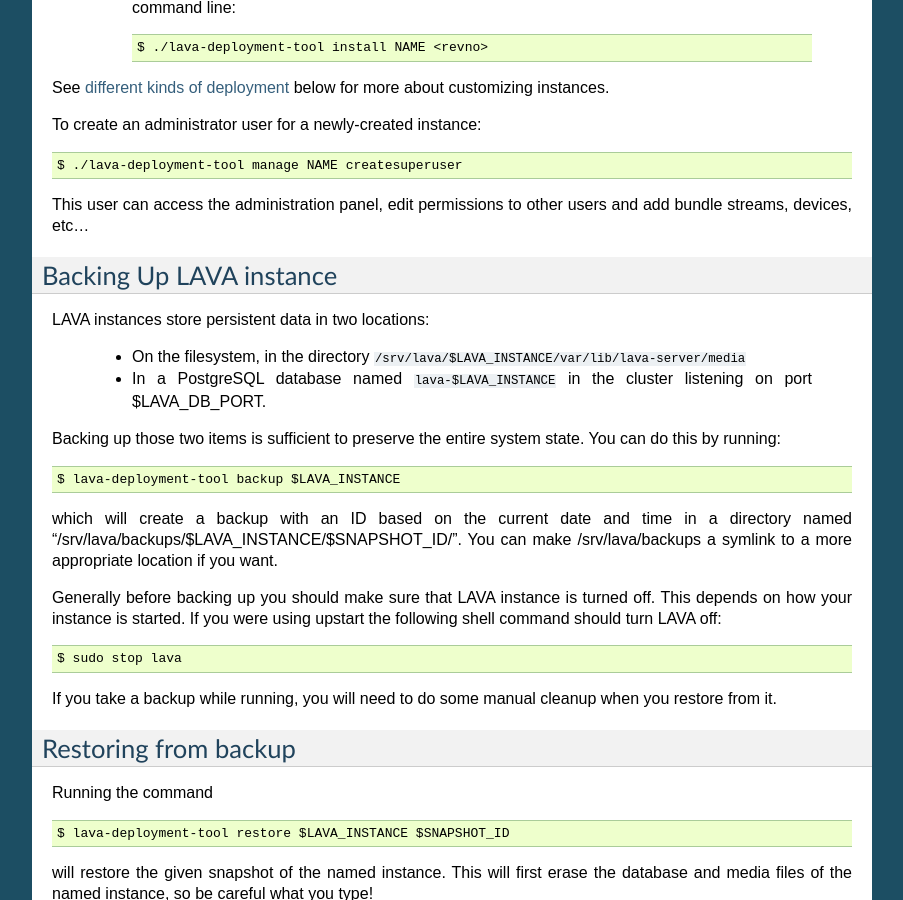
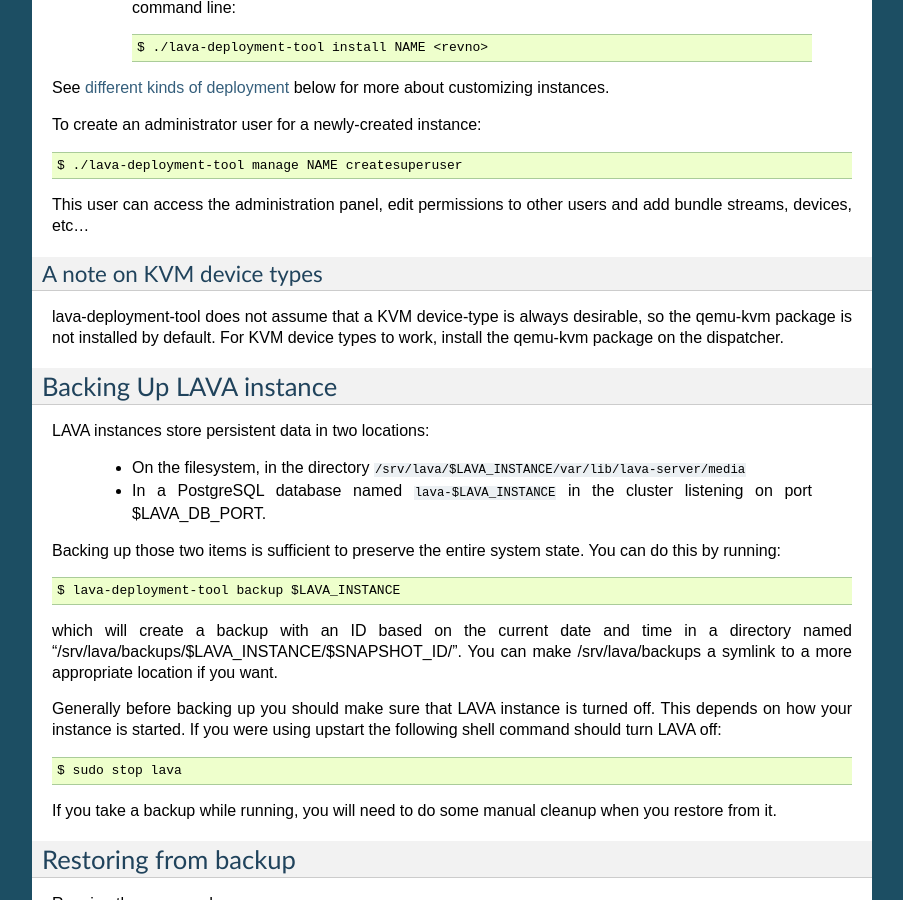
Before and after one commit to joyxu/lava-deployment-tool-for-linaro-ubuntu, a Sphinx documentation site: the page built from doc/index.rst, in a window 1280 px wide and 900 px high, scrolled down 3204 px. Shown: the whole window, without its empty margins (198-1101 px from the left). Built offline with Sphinx 7.4.7, drawn with Linux system fonts in a browser that asks for light colours; some of the changed text lies outside the part shown.

Commit message:
Add a note that KVM does not work by default without a package being installed.

```diff
--- a/doc/index.rst
+++ b/doc/index.rst
@@ -209,6 +209,14 @@
 
 .. _buildout: http://www.buildout.org/
 .. _lava-manifest: https://launchpad.net/lava-manifest
+
+A note on KVM device types
+--------------------------
+
+lava-deployment-tool does not assume that a KVM device-type is always
+desirable, so the qemu-kvm package is not installed by default. For
+KVM device types to work, install the qemu-kvm package on the
+dispatcher.
 
 Backing Up LAVA instance
 ========================
```
